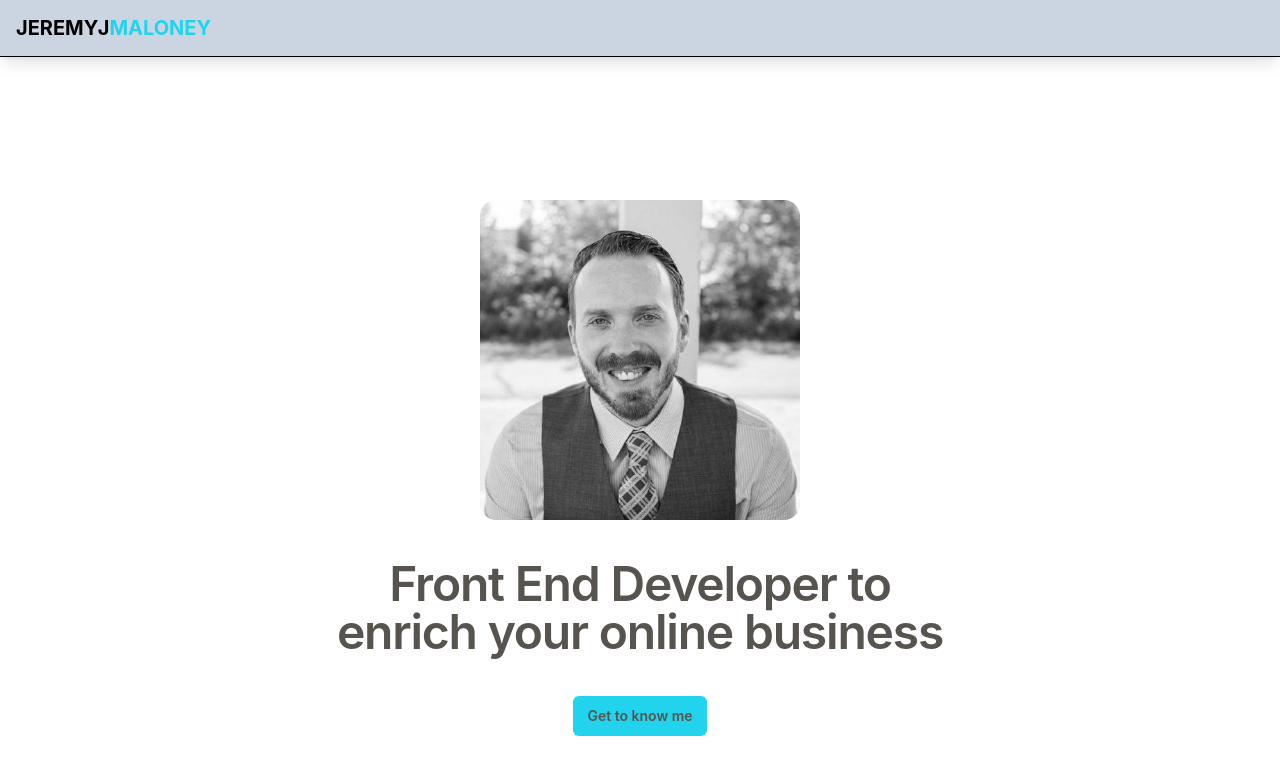
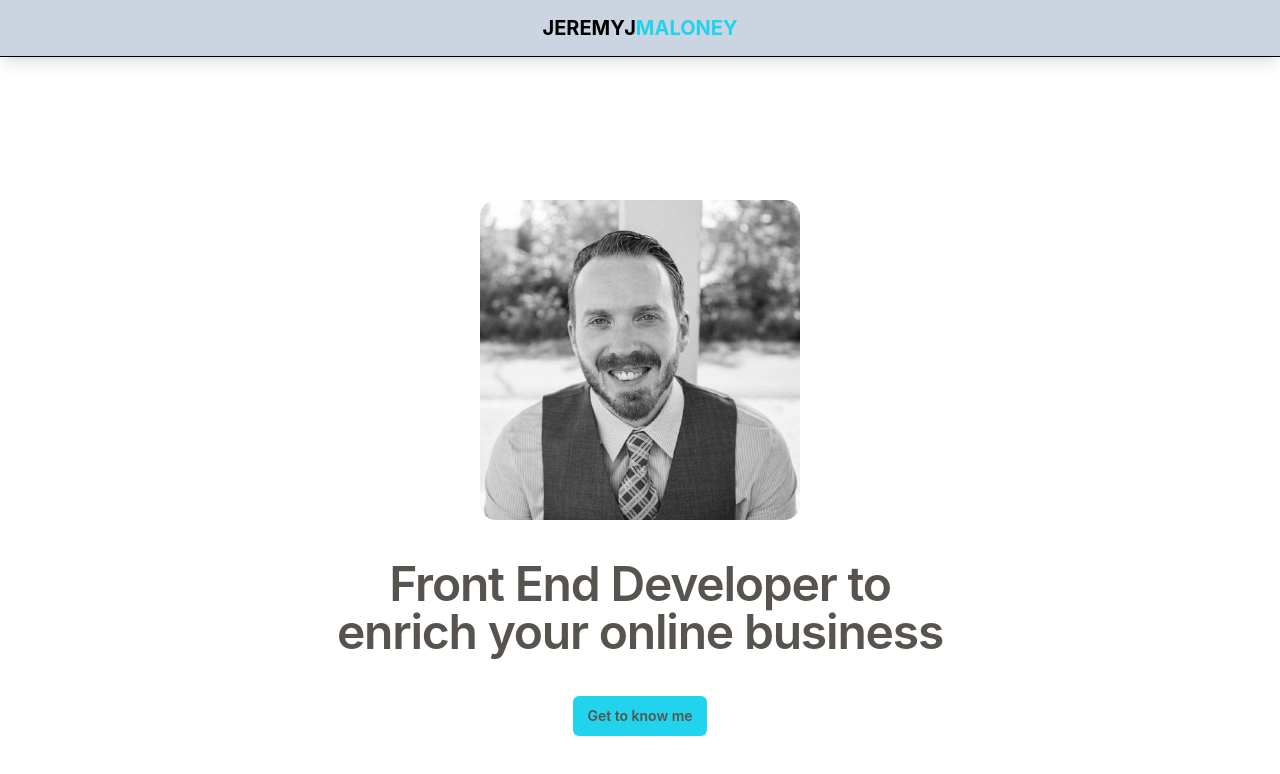
Before and after one commit to jeremyjmaloney/jeremyjmaloney-jeremyjmaloney.github.iof, a React (Create React App) app: page / in a window 1280 px wide. Shown: the top 774 px of the page. Built offline with nearby package versions, Linux system fonts and the light colour scheme.

Commit message:
Minor style updates

```diff
--- a/src/components/HeroCard/index.js
+++ b/src/components/HeroCard/index.js
@@ -1,7 +1,7 @@
 export const HeroCard = ({isRow = false, image, imageWidth="w-40", primaryText = "", secondaryText="", hasCta = false, ctaText="", href="#", id="", bgColor= "", margin="0", padding="0" }) => {
   return(
     <div id={id} className={`${bgColor} flex ${isRow ? "flex-row" : "flex-col"} items-center h-fit ${margin} ${padding}`}>
-      <img src={image} className={`rounded-2xl ${imageWidth} grayscale hover:blur-sm`} alt='profile headshot' />
+      <img src={image} className={`rounded-2xl ${imageWidth} grayscale hover:-skew-y-6`} alt='profile headshot' />
       {primaryText && (
         <p className="text-5xl font-semibold tracking-tight text-balance text-stone-600 sm:text-7xl my-10">
           {primaryText}
@@ -13,7 +13,7 @@ export const HeroCard = ({isRow = false, image, imageWidth="w-40", primaryText =
         </p>
       )}
       {hasCta && (
-        <a href={href} className="rounded-md bg-cyan-400 px-3.5 py-2.5 text-sm font-semibold text-stone-600 shadow-xs hover:bg-yellow-300 focus-visible:outline-2 focus-visible:outline-offset-2 focus-visible:outline-yellow-300">
+        <a href={href} className="rounded-md bg-cyan-400 px-3.5 py-2.5 text-sm font-semibold text-stone-600 shadow-xs hover:bg-yellow-300 focus-visible:outline-2 focus-visible:outline-offset-2 focus-visible:outline-yellow-300 duration-200 ease-in-out hover:-translate-y-1 hover:scale-110">
         {ctaText}
       </a>
       )}
--- a/src/components/Nav/index.js
+++ b/src/components/Nav/index.js
@@ -2,7 +2,7 @@ export const Nav = () =>{
   return (
     <nav className="fixed top-0 w-full z-40 bg-slate-300 border-b border-black shadow-lg">
       <div className="mx-auto px-4">
-        <div className="flex justify-between items-center h-14">
+        <div className="flex justify-around items-center h-14">
           <a href="#home" className="text-xl font-bold">JEREMYJ<span className="text-cyan-400">MALONEY</span></a>
         </div>
       </div>
```
